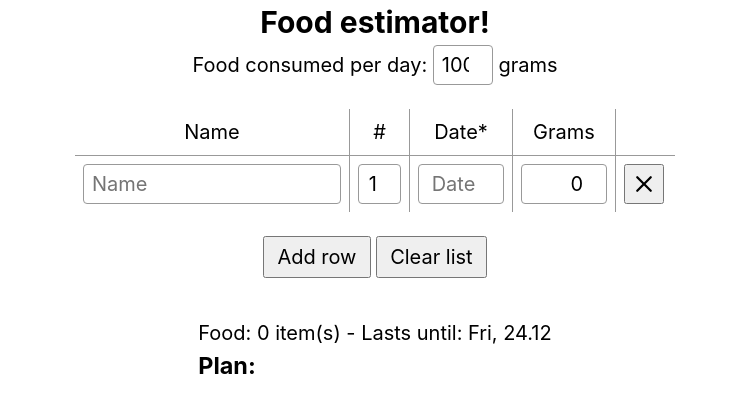
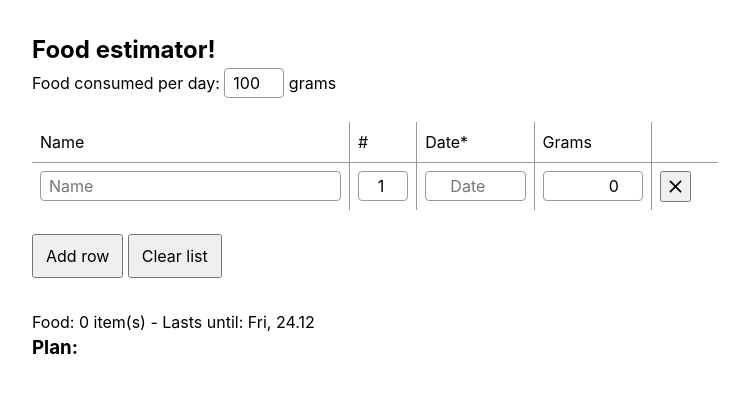
Before and after one commit to rahelest/food-estimate, a Next.js app: page / in a window 1280 px wide. Shown: the top 412 px of the page, without its empty margins (265-1014 px from the left). Built offline with nearby package versions, Linux system fonts and the light colour scheme.

Commit message:
style: add side-padding to page

```diff
--- a/components/List.module.css
+++ b/components/List.module.css
@@ -1,5 +1,4 @@
 .foodInput {
-  max-width: 600px;
   margin: 24px auto;
   overflow: hidden;
 }
@@ -57,5 +56,5 @@
 
 .removeIcon {
   width: auto;
-  height: 36px;
+  height: 27px;
 }
--- a/pages/index.tsx
+++ b/pages/index.tsx
@@ -12,7 +12,7 @@ const Home: NextPage = () => {
         <link rel="manifest" href="/manifest.json" />
       </Head>
 
-      <main>
+      <main className="container">
         <Estimator />
       </main>
     </div>
--- a/styles/globals.css
+++ b/styles/globals.css
@@ -11,13 +11,10 @@ code {
     monospace;
 }
 
-body {
-  font-size: 20px;
-}
-
 input {
   border: 1px solid #999;
   border-radius: 4px;
+  line-height: 1;
   padding: 4px 8px;
 }
 
@@ -26,11 +23,7 @@ input[type="number"] {
 }
 
 button {
-  padding: 4px 12px;
-}
-
-.App {
-  text-align: center;
+  padding: 8px 12px;
 }
 
 .results {
@@ -39,18 +32,14 @@ button {
   display: inline-block;
 }
 
+.container {
+  padding: 0 16px;
+  margin: 0 auto;
+}
+
 @media (min-width: 768px) {
   .container {
+    padding: 32px;
     width: 750px;
   }
 }
-@media (min-width: 992px) {
-  .container {
-    width: 970px;
-  }
-}
-@media (min-width: 1200px) {
-  .container {
-    width: 1170px;
-  }
-}
```
